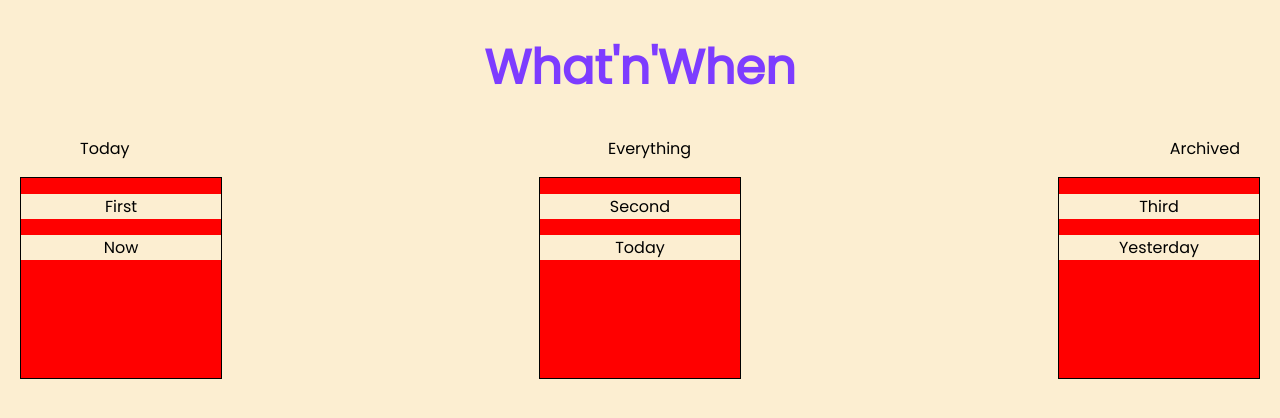
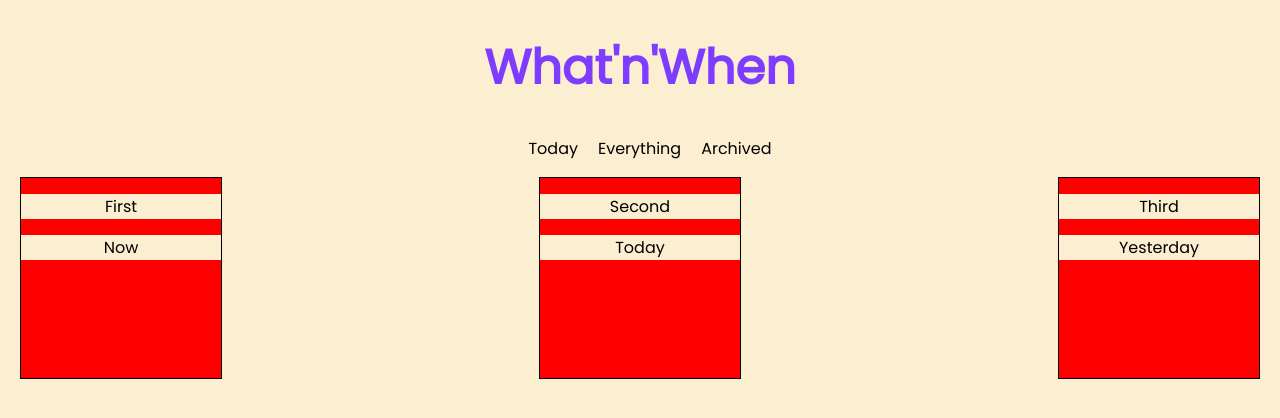
Before and after one commit to vadimnovozhilov/whatnwhen, a React (Create React App) app: page / in a window 1280 px wide. Shown: the top 418 px of the page. Built offline with nearby package versions, Linux system fonts and the light colour scheme; the HTML template or start-up script is replaced by a standard one.

Commit message:
reduced space between navbar elements

```diff
--- a/src/Components/Navbar/Navbar.js
+++ b/src/Components/Navbar/Navbar.js
@@ -1,27 +1,30 @@
 import React from 'react';
 import styled from 'styled-components';
-
-const StyledNav = styled.nav`
-
-`
 
 const StyledUl = styled.ul`
     display: flex;
     flex-direction: row;
     flex-wrap: wrap;
-    justify-content: space-between;
-    margin-left: 40px;
-    margin-right: 40px;
+    justify-content: center;
     list-style: none;
     text-align: center;
 `
 
+const StyledLi = styled.li`
+    cursor: pointer;
+    margin-right: 20px;
+
+    &:hover {
+        border-bottom: 5px solid #7d3cff;
+    }
+`
+
 export const Navbar = () => (
-    <StyledNav>
+    <nav>
         <StyledUl>
-            <li>Today</li>
-            <li>Everything</li>
-            <li>Archived</li>
+            <StyledLi>Today</StyledLi>
+            <StyledLi>Everything</StyledLi>
+            <StyledLi>Archived</StyledLi>
         </StyledUl>
-    </StyledNav>
+    </nav>
 )
```
